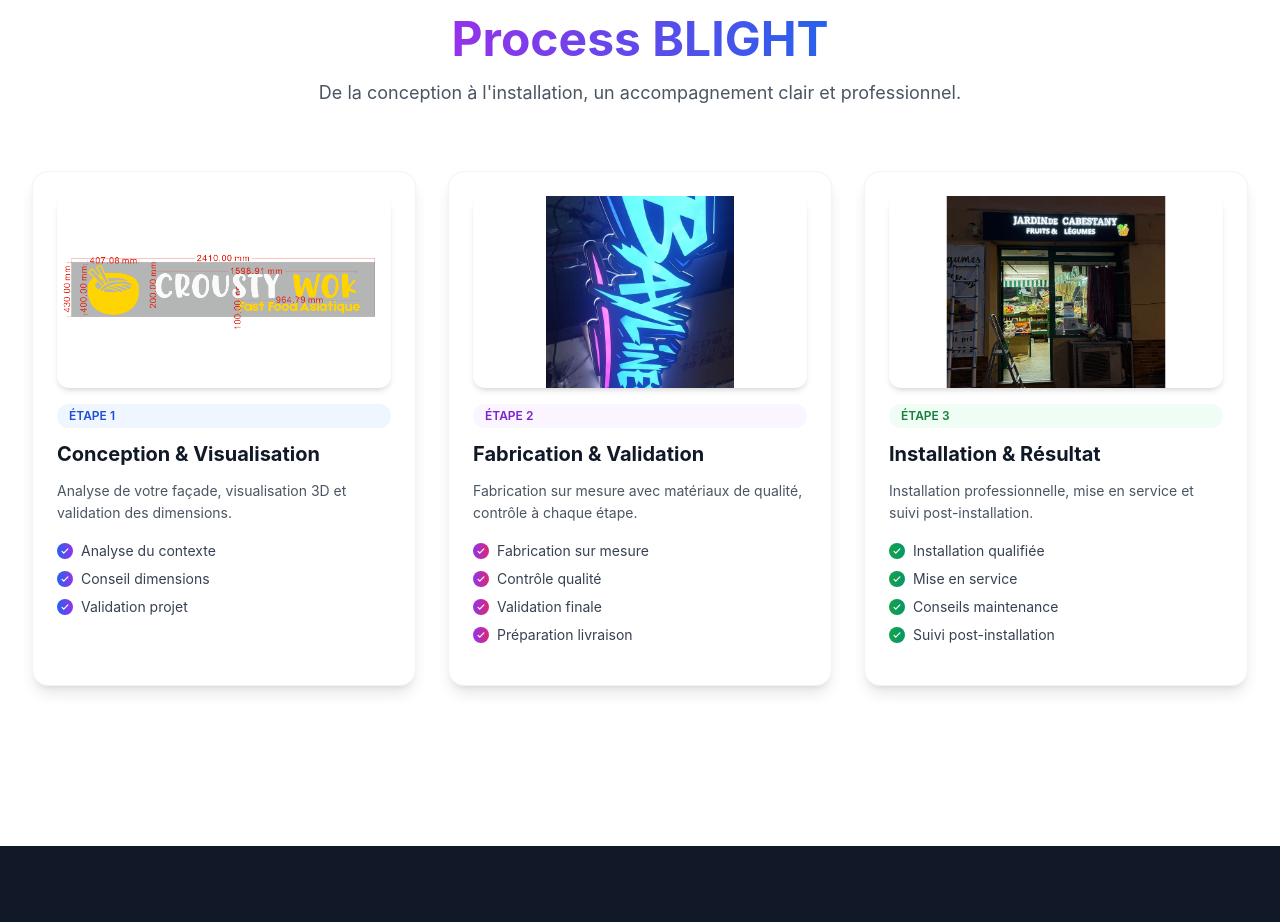
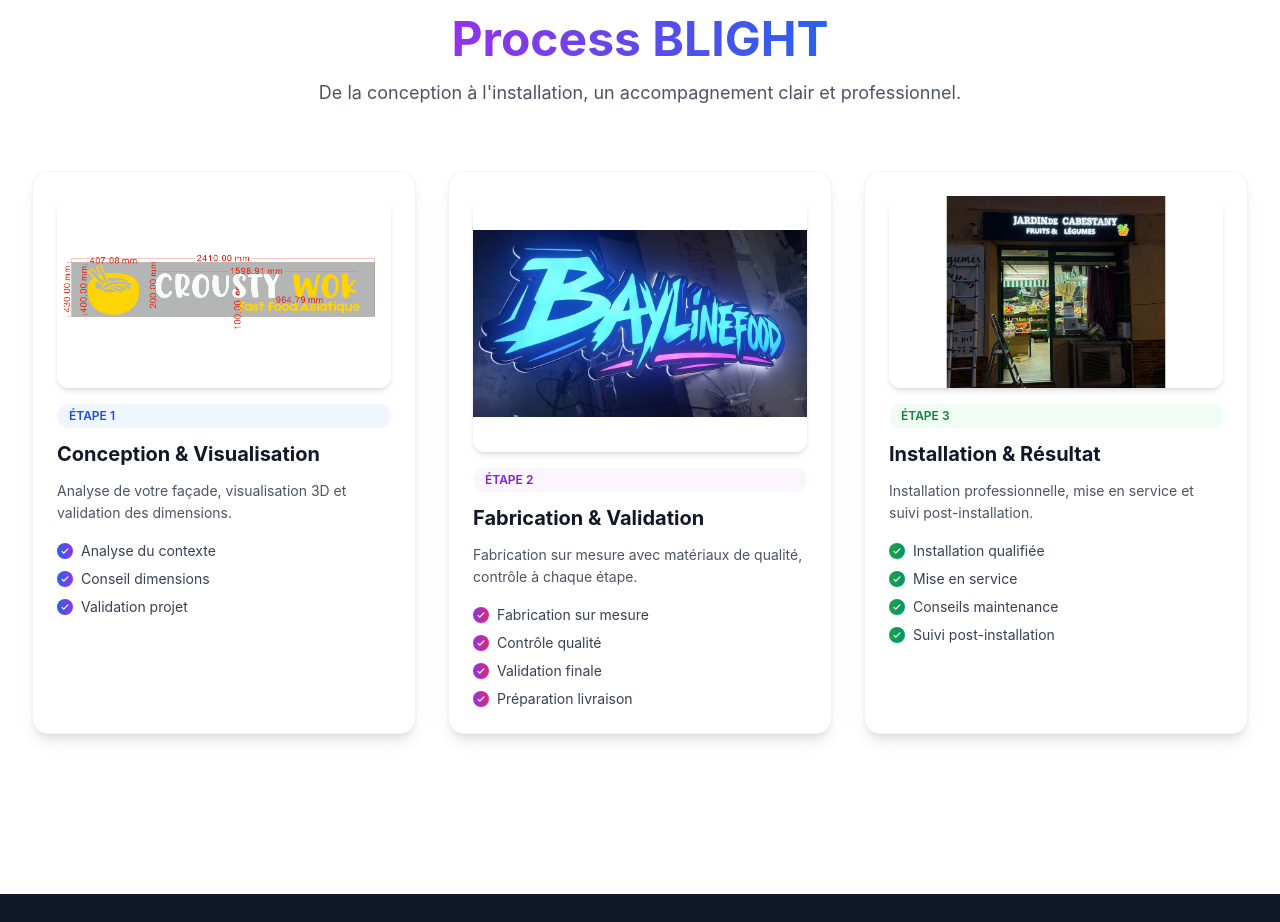
Before and after one commit to BcorpC/blight-website, a Next.js app: page /blight in a window 1280 px wide. Shown: the part 1660-2582 px from the top of the page. Built offline with nearby package versions, Linux system fonts and the light colour scheme.

Commit message:
Fix: Image étape 2 en mode portrait sans rotation

```diff
--- a/app/blight/page.tsx
+++ b/app/blight/page.tsx
@@ -421,19 +421,19 @@ export default function BlightPage() {
               whileHover={{ y: -5 }}
             >
               <motion.div
-                className="relative rounded-xl overflow-hidden shadow-md mb-4 h-48 flex items-center justify-center"
+                className="relative rounded-xl overflow-hidden shadow-md mb-4 h-64 flex items-center justify-center"
                 whileHover={{ scale: 1.03 }}
                 transition={{ duration: 0.3 }}
               >
                 <Image
                   src="/blight/process/step-02-fabrication/fabrication-enseigne-led.JPG"
                   alt="Fabrication et validation"
-                  width={600}
-                  height={400}
+                  width={400}
+                  height={600}
                   loading="lazy"
                   quality={85}
-                  sizes="(max-width: 768px) 100vw, 600px"
-                  className="w-full h-full object-contain rotate-90"
+                  sizes="(max-width: 768px) 100vw, 400px"
+                  className="w-full h-full object-contain"
                 />
               </motion.div>
               <motion.div
@@ -634,19 +634,19 @@ export default function BlightPage() {
             >
               <div className="lg:order-2">
                 <motion.div
-                  className="relative rounded-2xl overflow-hidden shadow-lg border border-gray-100 max-w-md mx-auto"
+                  className="relative rounded-2xl overflow-hidden shadow-lg border border-gray-100 max-w-sm mx-auto"
                   whileHover={{ scale: 1.02 }}
                   transition={{ duration: 0.3 }}
                 >
                   <Image
                     src="/blight/process/step-02-fabrication/fabrication-enseigne-led.JPG"
                     alt="Fabrication et validation"
-                    width={600}
-                    height={400}
+                    width={400}
+                    height={600}
                     loading="lazy"
                     quality={85}
-                    sizes="(max-width: 768px) 100vw, 600px"
-                    className="w-full h-auto object-contain rotate-90"
+                    sizes="(max-width: 768px) 100vw, 400px"
+                    className="w-full h-auto object-contain"
                   />
                 </motion.div>
               </div>
```
